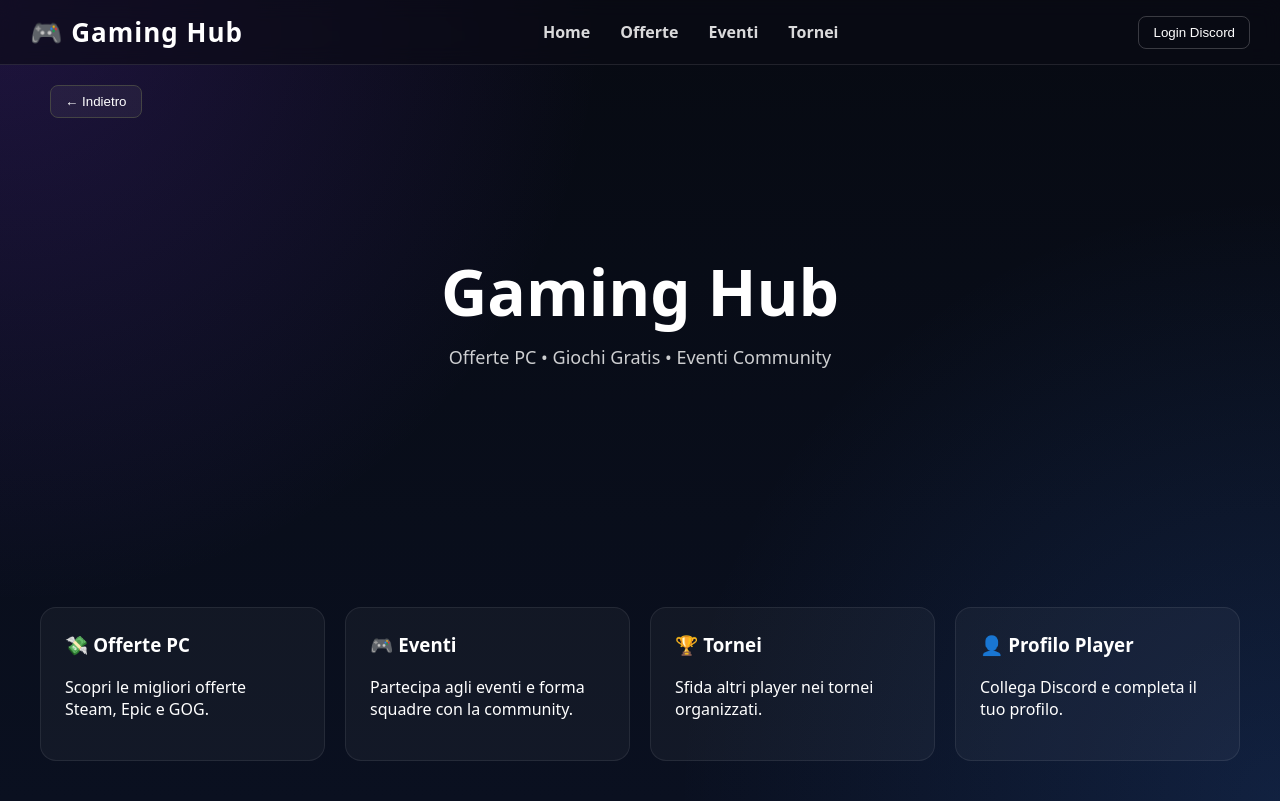
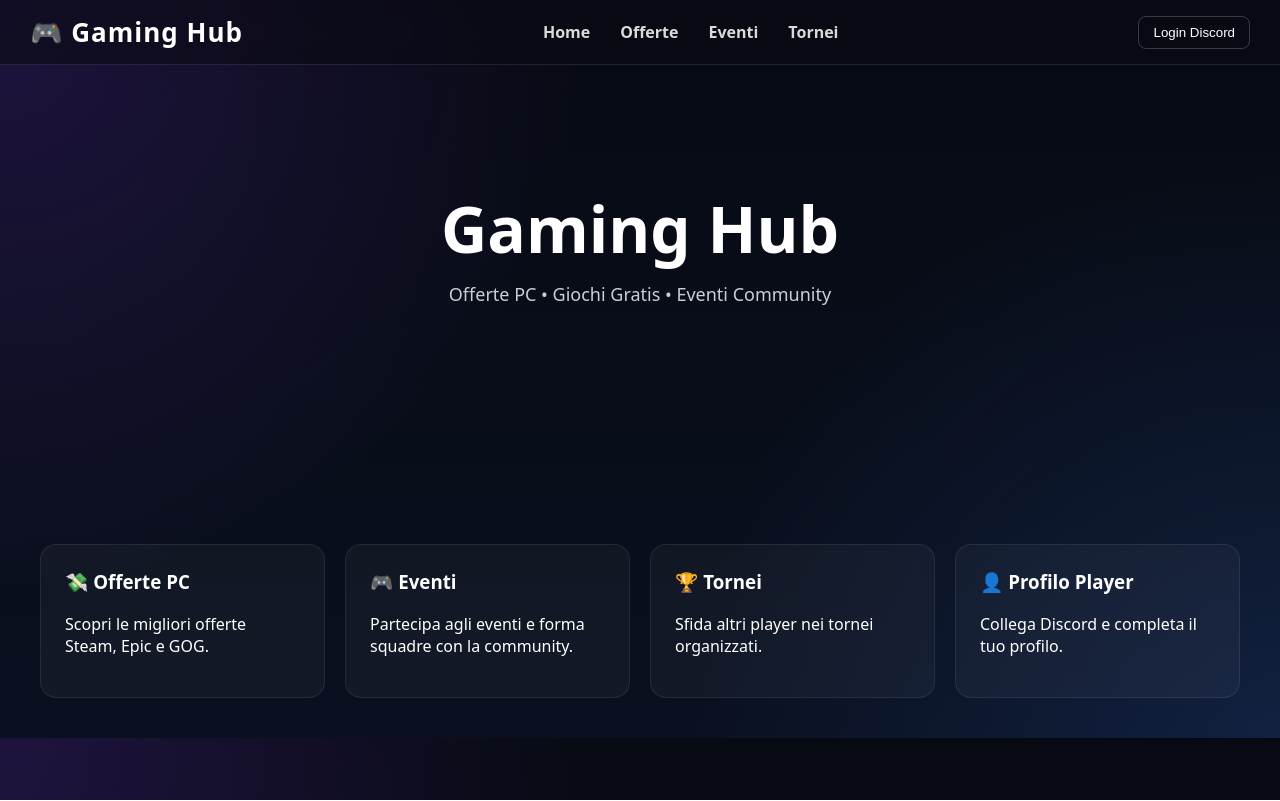
Before and after one commit to fmontis23/gaming-hub, a Next.js app: page / in a window 1280 px wide. Built offline with nearby package versions, Linux system fonts and the light colour scheme; no server answers.

Commit message:
remove back button from layout

```diff
--- a/app/layout.tsx
+++ b/app/layout.tsx
@@ -1,7 +1,6 @@
 import "./globals.css";
 import type { Metadata } from "next";
 import Navbar from "./components/Navbar";
-import BackButton from "./components/BackButton";
 
 export const metadata: Metadata = {
   title: "Gaming Hub",
@@ -16,28 +15,11 @@ export default function RootLayout({
   return (
     <html lang="it">
       <body>
-
-        {/* Navbar */}
         <div className="nav">
           <Navbar />
         </div>
 
-        {/* Tasto indietro */}
-        <div
-          style={{
-            width: "min(1180px, calc(100% - 32px))",
-            margin: "0 auto",
-            marginTop: 20
-          }}
-        >
-          <BackButton />
-        </div>
-
-        {/* Contenuto pagine */}
-        <div className="container">
-          {children}
-        </div>
-
+        <div className="container">{children}</div>
       </body>
     </html>
   );
```
